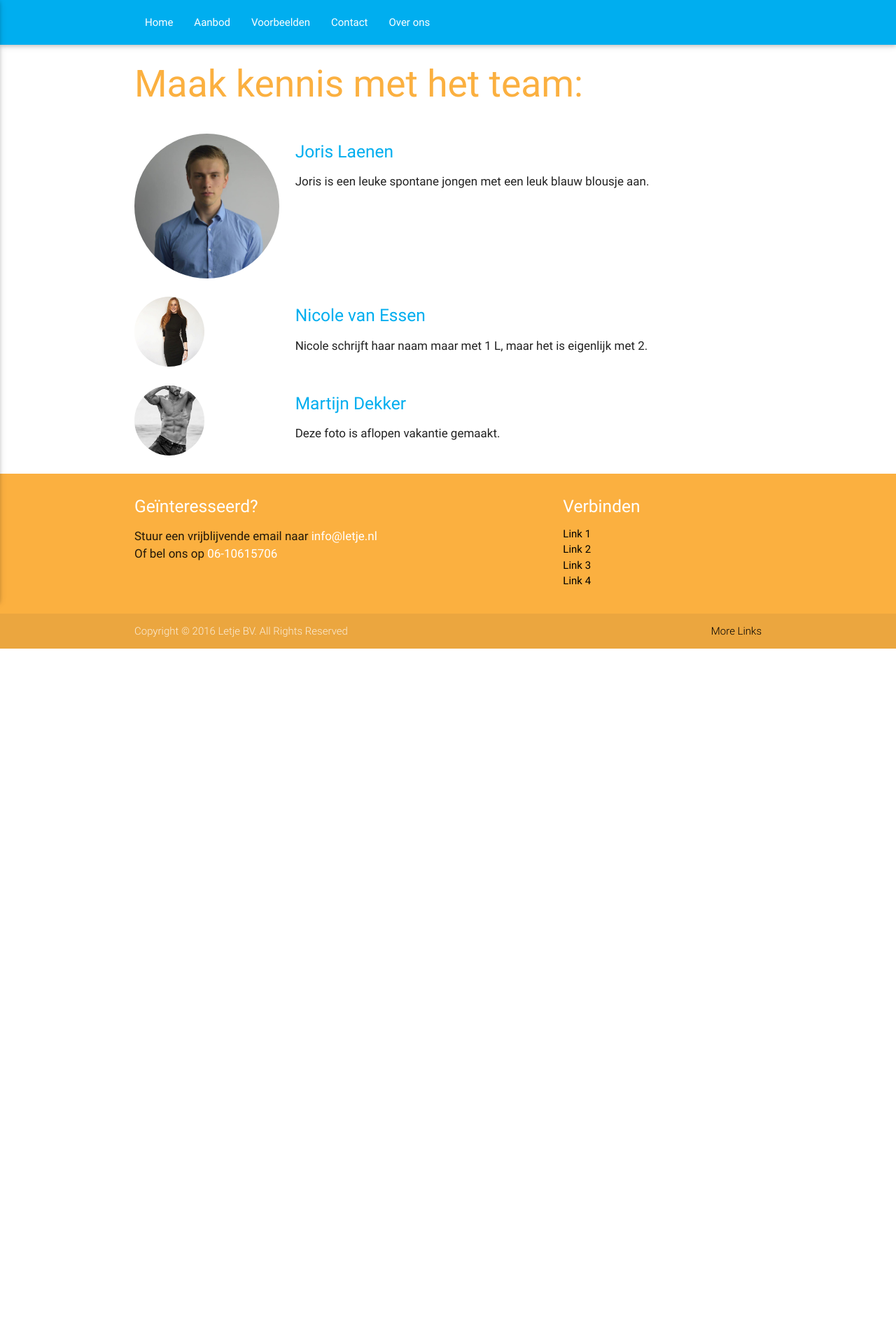
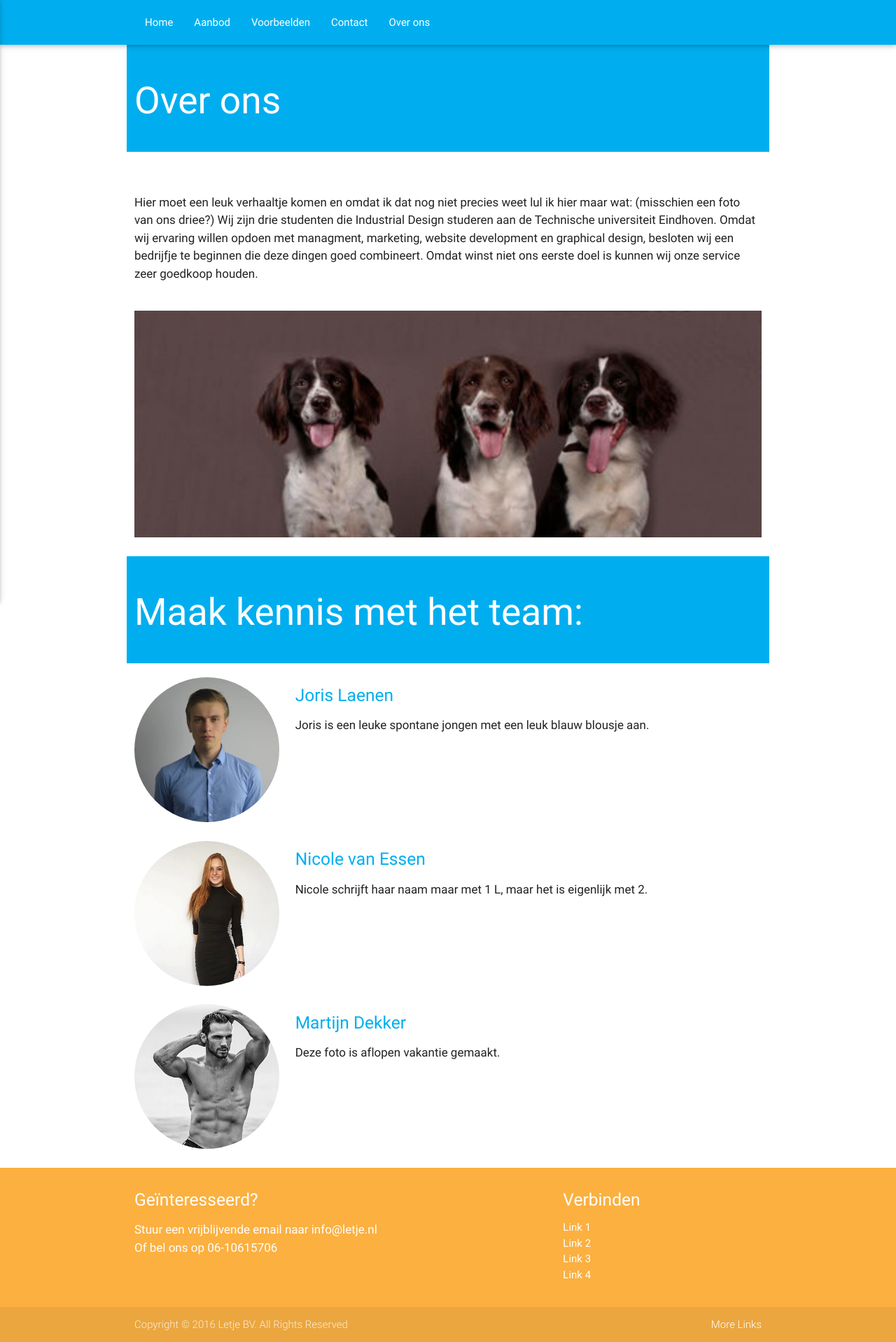
Before and after one commit to deXter135/letje-website, a PHP site: page /overons.html in a window 1280 px wide. Shown: the whole page at 70% size. Before the commit the page ends 927 px from the top, so only its background shows below. Run offline with PHP 8.4, Linux system fonts and the light colour scheme; some libraries are stand-ins or nearby versions.

Commit message:
Overons pagina afgemaakt
En een paar kleine kleurfoutjes en dode links aangepast

```diff
--- a/css/style.css
+++ b/css/style.css
@@ -16,3 +16,8 @@
 p {
   font-size: 17px;
 }
+
+.image-container {
+  width: 100%;
+  height: 100%;
+}
--- a/overons.html
+++ b/overons.html
@@ -13,6 +13,8 @@
 
 
 <body>
+
+  <div class="navbar-fixed">
     <nav class="blauw" role="navigation">
       <div class="nav-wrapper container">
 
@@ -34,20 +36,56 @@
         <a href="#" data-activates="nav-mobile" class="button-collapse"><i class="material-icons">menu</i></a>
       </div>
     </nav>
+  </div>
+
+
+    <div class="container">
+      <div class="row blauw">
+        <div class="col s12">
+          <h6><br></h6>
+          <h2 class="header white-text">
+            Over ons
+          </h2>
+          <h6><br></h6>
+        </div>
+      </div>
+    </div>
+
+
 
   <div class="container">
     <div class="row">
-      <div class="col s12">
-        <h2 class="header geel-text">
-          Maak kennis met het team:
-        </h2>
+      <h6><br></h6>
+      <div class="col m12 s12">
+        <p>Hier moet een leuk verhaaltje komen en omdat ik dat nog niet precies weet lul ik hier maar wat: (misschien een foto van ons driee?) Wij zijn drie studenten die Industrial Design studeren aan de Technische universiteit Eindhoven. Omdat wij ervaring willen opdoen met managment, marketing, website development en graphical design, besloten wij een bedrijfje te beginnen die deze dingen goed combineert. Omdat winst niet ons eerste doel is kunnen wij onze service zeer goedkoop houden.</p>
+        <h6><br></h6>
+      </div>
+      <div class="col m12 s12 center-on-small-only">
+        <img src="img/3honden.jpg" alt="Groepsfoto" width="100%">
+      </div>
+
     </div>
   </div>
 
+
+    <div class="container">
+      <div class="row blauw">
+        <div class="col s12">
+          <h6><br></h6>
+          <h2 class="header white-text">
+            Maak kennis met het team:
+          </h2>
+          <h6><br></h6>
+        </div>
+      </div>
+    </div>
+
+
+  <div class="container">
     <div class="row">
       <div class="col m3 s12 center-on-small-only">
         <div class="image-container">
-          <img src="img/Joris.jpg" alt="" class="circle responsive-img" style="width:100%;height:100%;object-fit: contain;">
+          <img src="img/Joris.jpg" alt="" class="circle responsive-img">
         </div>
       </div>
       <div class="col m9 s12">
@@ -58,7 +96,9 @@
 
     <div class="row">
       <div class="col m3 s12 center-on-small-only">
-        <img src="img/Nicole.jpg" alt="" class="circle responsive-img" style="width:100px;height:100px;object-fit: cover;">
+        <div class="image-container">
+          <img src="img/Nicole.jpg" alt="" class="circle responsive-img">
+        </div>
       </div>
       <div class="col m9 s12">
         <h5 class="blauw-text">Nicole van Essen<h5>
@@ -68,7 +108,9 @@
 
     <div class="row">
       <div class="col m3 s12 center-on-small-only">
-        <img src="img/Martijn.jpg" alt="" class="circle responsive-img" style="width:100px;height:100px;object-fit: cover;">
+        <div class="image-container">
+          <img src="img/Martijn.jpg" alt="" class="circle responsive-img">
+        </div>
       </div>
       <div class="col m9 s12">
         <h5 class="blauw-text">Martijn Dekker</h5>
@@ -82,15 +124,15 @@
             <div class="row">
               <div class="col l6 s12 ">
                 <h5 class="white-text">Geïnteresseerd?</h5>
-                <p class="grey-text text-lighten-4">Stuur een vrijblijvende email naar <a class="white-text" href="mailto:info@letje.nl">info@letje.nl</a> <br> Of bel ons op <a class="white-text" href="tel:0610615706">06-10615706</a></p>
+                <p class="white-text">Stuur een vrijblijvende email naar <a class="white-text" href="mailto:info@letje.nl">info@letje.nl</a> <br> Of bel ons op <a class="white-text" href="tel:0610615706">06-10615706</a></p>
               </div>
               <div class="col l4 offset-l2 s12">
                 <h5 class="white-text">Verbinden</h5>
                 <ul>
-                  <li><a class="black-text text-lighten-4" href="#!">Link 1</a></li>
-                  <li><a class="black-text text-lighten-4" href="#!">Link 2</a></li>
-                  <li><a class="black-text text-lighten-4" href="#!">Link 3</a></li>
-                  <li><a class="black-text text-lighten-4" href="#!">Link 4</a></li>
+                  <li><a class="white-text" href="#!">Link 1</a></li>
+                  <li><a class="white-text" href="#!">Link 2</a></li>
+                  <li><a class="white-text" href="#!">Link 3</a></li>
+                  <li><a class="white-text" href="#!">Link 4</a></li>
                 </ul>
               </div>
             </div>
@@ -98,7 +140,7 @@
           <div class="footer-copyright">
             <div class="container">
             Copyright &copy; 2016 Letje BV. All Rights Reserved
-            <a class="black-text right" href="#!">More Links</a>
+            <a class="white-text right" href="#!">More Links</a>
             </div>
           </div>
         </footer>
```
Also changed, not shown: aanbod.html (+12 -10 lines), contact.html (+47 -10 lines), index.html (+6 -4 lines), voorbeelden.html (+12 -10 lines), img/3honden.jpg (added), img/Martijn.jpg, img/Nicole.jpg. Lines whose indentation alone changed are shown as unchanged.
